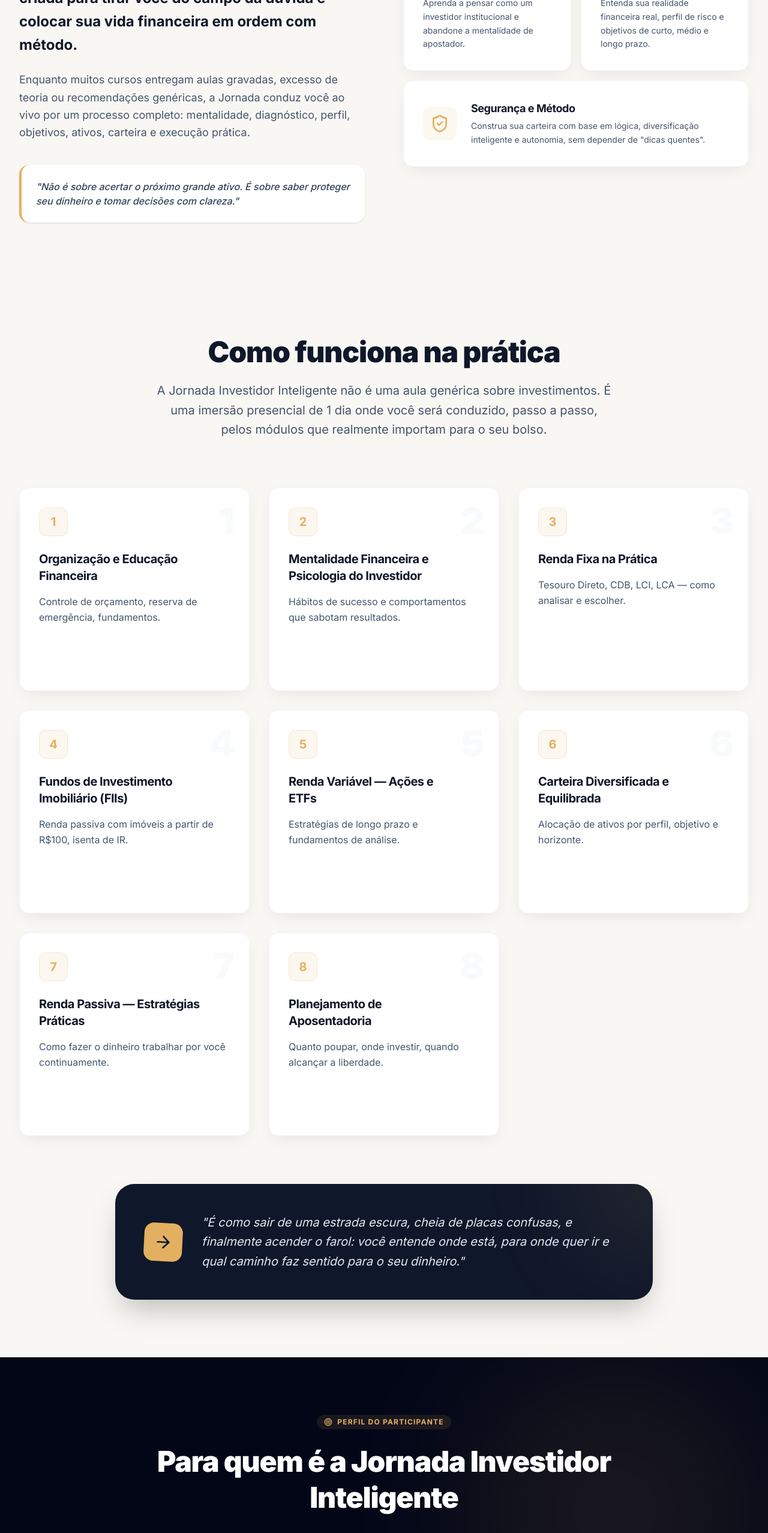
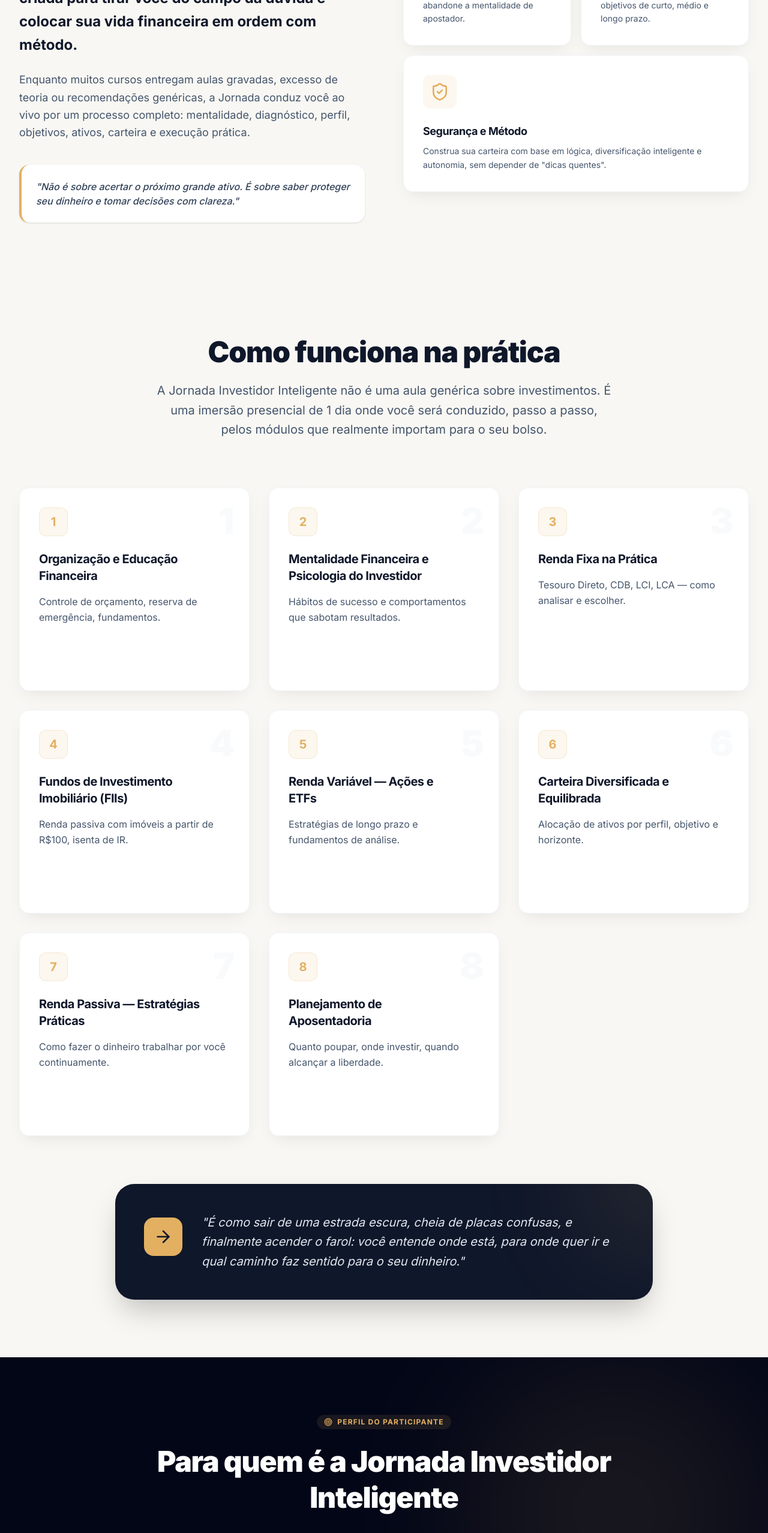
Before and after one commit to vitorportes/jornada-investidor-inteligente-t4, a Next.js app: page / in a window 1280 px wide. Shown: the part 2520-5076 px from the top of the page at 60% size. Built offline with nearby package versions, Linux system fonts and the light colour scheme.

Commit message:
minor style changes

```diff
--- a/src/components/Hero.tsx
+++ b/src/components/Hero.tsx
@@ -7,7 +7,7 @@ const Hero = () => {
   const { hero } = landingContent;
 
   return (
-    <section className="relative min-h-[95vh] flex items-center justify-center pt-28 pb-20 px-4 bg-premium-black overflow-hidden">
+    <section className="relative min-h-[95vh] flex items-center justify-center pt-20 md:pt-28 pb-20 px-4 bg-premium-black overflow-hidden">
       {/* Background decoration */}
       <div className="absolute top-0 left-1/2 -translate-x-1/2 w-full h-full max-w-7xl pointer-events-none">
         <div className="absolute top-[-10%] left-[-10%] w-[50%] h-[50%] bg-accent/10 blur-[120px] rounded-full"></div>
--- a/src/components/MethodTimeline.tsx
+++ b/src/components/MethodTimeline.tsx
@@ -53,8 +53,8 @@ const MethodTimeline = () => {
           <div className="mt-20 max-w-4xl mx-auto">
             <div className="bg-premium-dark text-white p-8 md:p-12 rounded-[2rem] relative overflow-hidden shadow-2xl">
               <div className="absolute top-0 right-0 w-64 h-64 bg-accent/10 blur-[80px] rounded-full translate-x-1/2 -translate-y-1/2"></div>
-              <div className="relative z-10 flex flex-col md:flex-row items-center gap-8">
-                <div className="w-16 h-16 bg-accent rounded-2xl flex items-center justify-center shrink-0 rotate-3">
+              <div className="relative z-10 flex flex-col md:flex-row items-start gap-8">
+                <div className="w-16 h-16 bg-accent rounded-2xl flex items-center justify-center shrink-0 mt-2">
                   <ArrowRight className="w-8 h-8 text-premium-dark" />
                 </div>
                 <p className="text-lg md:text-xl italic leading-relaxed text-slate-200">
--- a/src/components/PainsAndDesires.tsx
+++ b/src/components/PainsAndDesires.tsx
@@ -28,8 +28,8 @@ const PainsAndDesires = () => {
               className="group p-6 rounded-2xl border border-slate-100 bg-white hover:border-accent/40 hover:shadow-premium transition-all duration-300 flex items-start gap-4"
             >
               <div className="shrink-0 mt-1">
-                <div className="w-6 h-6 rounded-full bg-slate-50 flex items-center justify-center group-hover:bg-red-50 transition-colors">
-                  <XCircle className="w-4 h-4 text-slate-300 group-hover:text-red-500 transition-colors" />
+                <div className="w-6 h-6 rounded-full bg-red-50 flex items-center justify-center group-hover:bg-red-100 transition-colors">
+                  <XCircle className="w-4 h-4 text-red-600 transition-colors" />
                 </div>
               </div>
               <p className="text-slate-700 font-semibold leading-relaxed group-hover:text-premium-dark transition-colors">{item}</p>
--- a/src/components/ProductExplainer.tsx
+++ b/src/components/ProductExplainer.tsx
@@ -51,15 +51,11 @@ const ProductExplainer = () => {
             </div>
 
             <div className="premium-card sm:col-span-2 group hover:border-accent/40 transition-all duration-300">
-              <div className="flex items-center gap-6">
-                <div className="w-14 h-14 bg-accent/10 rounded-xl flex items-center justify-center group-hover:bg-accent transition-all duration-300 shrink-0">
-                  <ShieldCheck className="w-8 h-8 text-accent group-hover:text-premium-dark" />
-                </div>
-                <div>
-                  <h3 className="font-bold text-premium-dark text-lg mb-1">Segurança e Método</h3>
-                  <p className="text-sm text-slate-600 leading-relaxed">Construa sua carteira com base em lógica, diversificação inteligente e autonomia, sem depender de "dicas quentes".</p>
-                </div>
+              <div className="w-14 h-14 bg-accent/10 rounded-xl flex items-center justify-center mb-6 group-hover:bg-accent transition-all duration-300">
+                <ShieldCheck className="w-8 h-8 text-accent group-hover:text-premium-dark" />
               </div>
+              <h3 className="font-bold text-premium-dark text-lg mb-2">Segurança e Método</h3>
+              <p className="text-sm text-slate-600 leading-relaxed">Construa sua carteira com base em lógica, diversificação inteligente e autonomia, sem depender de "dicas quentes".</p>
             </div>
           </div>
         </div>
--- a/src/components/SupportSection.tsx
+++ b/src/components/SupportSection.tsx
@@ -11,7 +11,7 @@ const SupportSection = () => {
         <div className="max-w-5xl mx-auto p-8 md:p-16 bg-premium-light rounded-[3rem] border border-slate-100 flex flex-col md:flex-row items-center gap-12 relative group shadow-premium">
           <div className="absolute top-0 right-0 w-32 h-32 bg-accent/5 blur-2xl rounded-full"></div>
 
-          <div className="w-24 h-24 bg-accent rounded-[2rem] flex items-center justify-center shrink-0 shadow-accent rotate-6 group-hover:rotate-0 transition-transform duration-500">
+          <div className="w-24 h-24 bg-accent rounded-[2rem] flex items-center justify-center shrink-0 shadow-accent transition-transform duration-500">
             <MessageCircle className="w-12 h-12 text-premium-dark" />
           </div>
 
```
